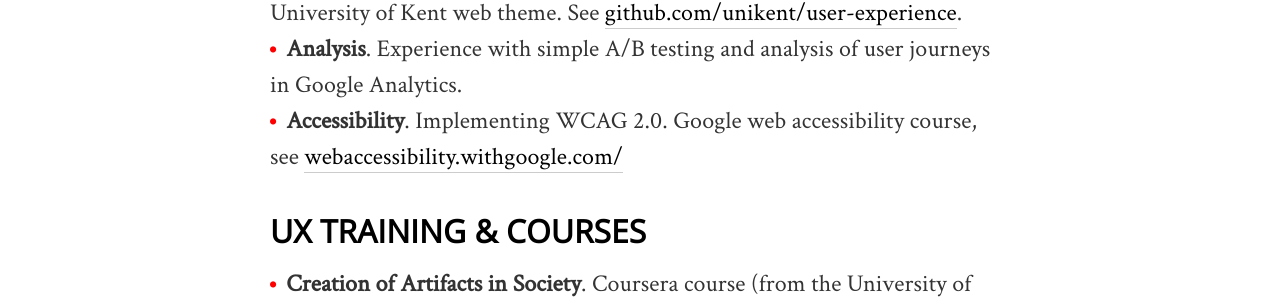
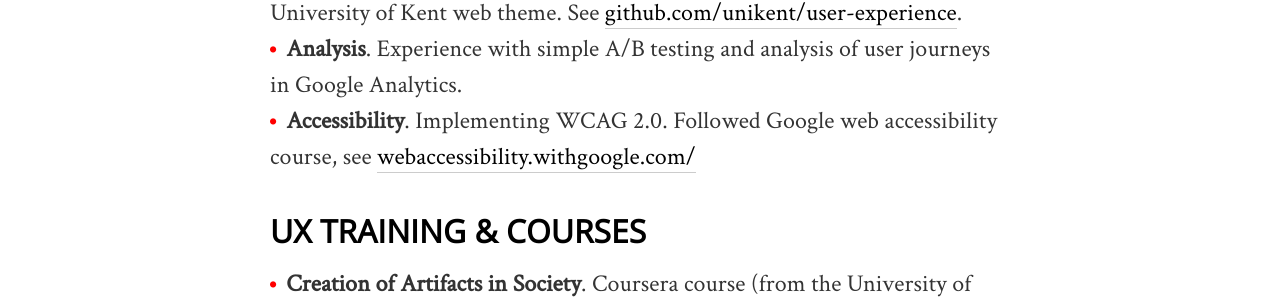
Before and after one commit to matthew-bull/matthew-bull.github.io, a Jekyll site: the page built from index.md, in a window 1280 px wide. Shown: the part 403-704 px from the top of the page. Built offline with Jekyll 4.4.1, drawn with Linux system fonts in a browser that asks for light colours; nearby versions of some CDN libraries.

Commit message:
text changes

```diff
--- a/index.md
+++ b/index.md
@@ -11,7 +11,7 @@ title: CV
 - **User testing**. Assisted in both formal and guerrilla user testing.
 - **Pattern libraries**. Helped form a work-in-progress pattern library for a new University of Kent web theme. See [github.com/unikent/user-experience](https://github.com/unikent/user-experience).
 - **Analysis**. Experience with simple A/B testing and analysis of user journeys in Google Analytics.
-- **Accessibility**. Implementing WCAG 2.0. Google web accessibility course, see [webaccessibility.withgoogle.com/](https://webaccessibility.withgoogle.com/)
+- **Accessibility**. Implementing WCAG 2.0. Followed Google web accessibility course, see [webaccessibility.withgoogle.com/](https://webaccessibility.withgoogle.com/)
 
 ## UX TRAINING & COURSES
 
```
Also changed, not shown: about.md (+4 -4 lines).
